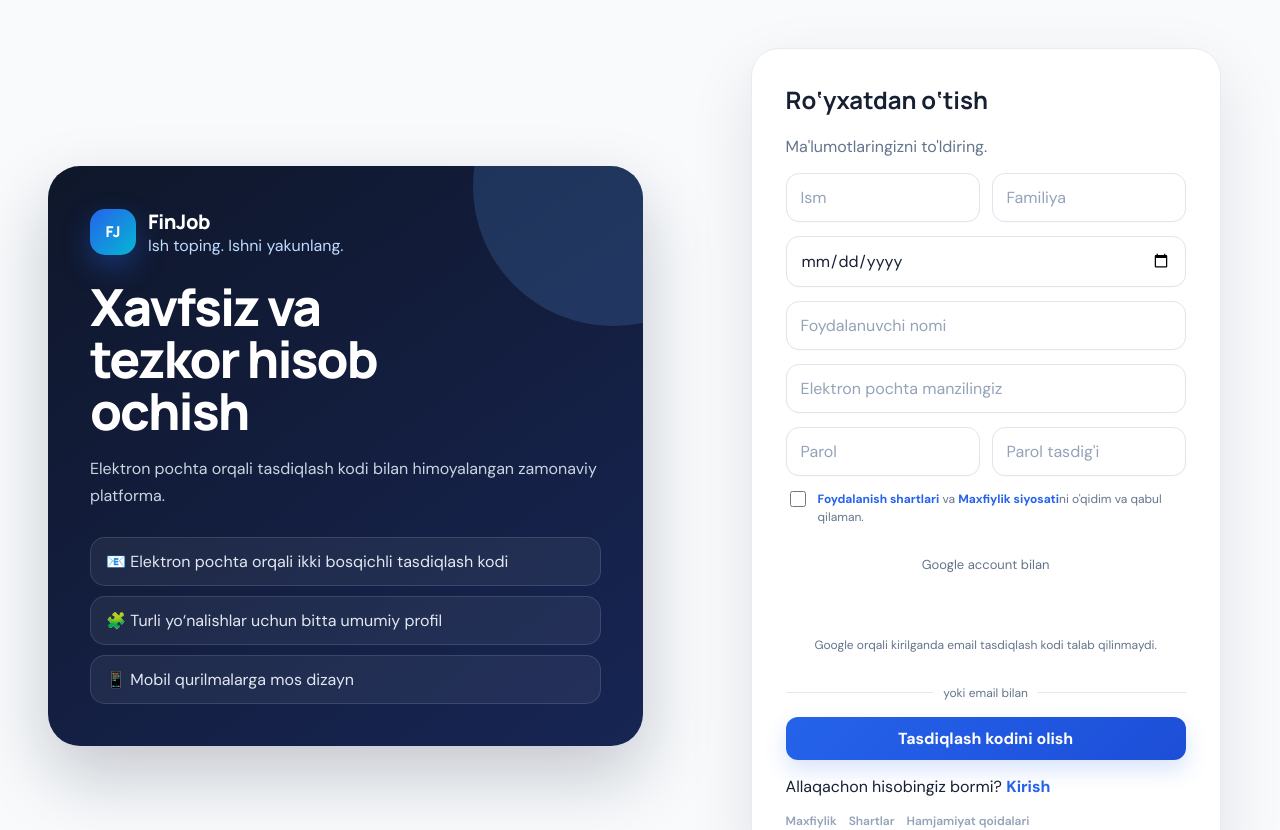
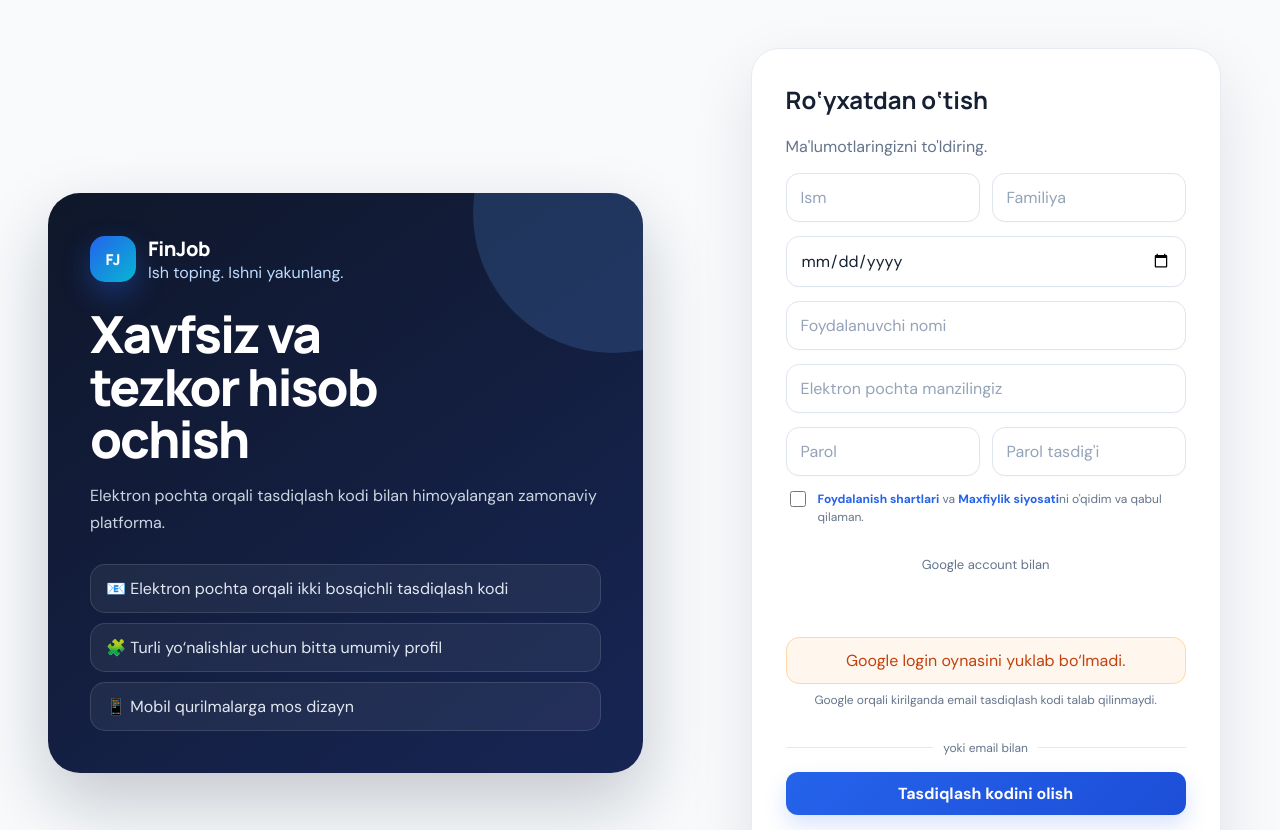
Before and after one commit to XudayberganovAllanazar1211/Job-Application-Loyiha, a React (Vite) app in the folder frontend/: page /register in a window 1280 px wide. Shown: the top 830 px of the page. Built offline with nearby package versions, Linux system fonts and the light colour scheme; no server answers.

Commit message:
Keep Google signup button visible before policy check

```diff
--- a/frontend/src/pages/Register.jsx
+++ b/frontend/src/pages/Register.jsx
@@ -241,7 +241,7 @@ export default function Register() {
 
                             <div style={{ textAlign: "center", marginTop: 16 }}>
                                 <div className="muted" style={{ fontSize: 13, marginBottom: 4 }}>Google account bilan</div>
-                                <GoogleAuthButton onSuccess={handleGoogleSuccess} disabled={loading || !acceptedPolicies} />
+                                <GoogleAuthButton onSuccess={handleGoogleSuccess} disabled={loading} />
                                 <div className="muted" style={{ fontSize: 12, marginTop: 8 }}>
                                     Google orqali kirilganda email tasdiqlash kodi talab qilinmaydi.
                                 </div>
```
